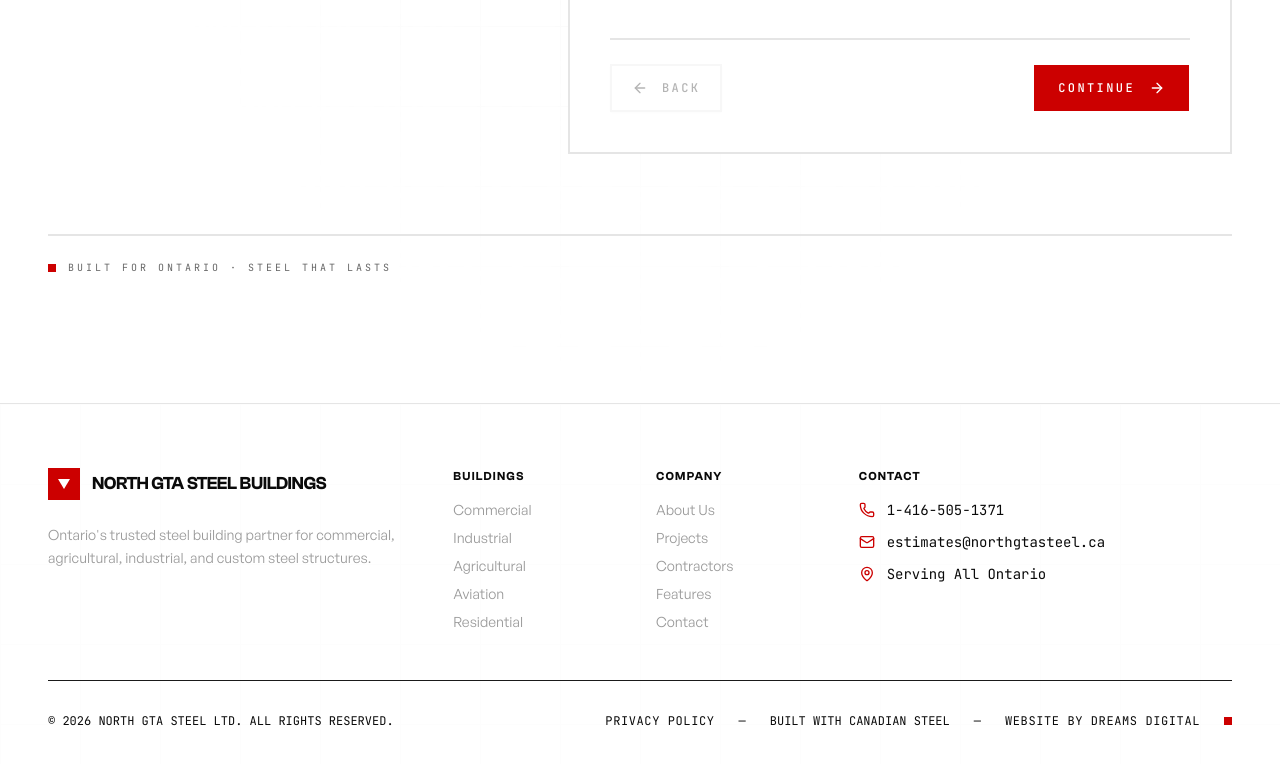
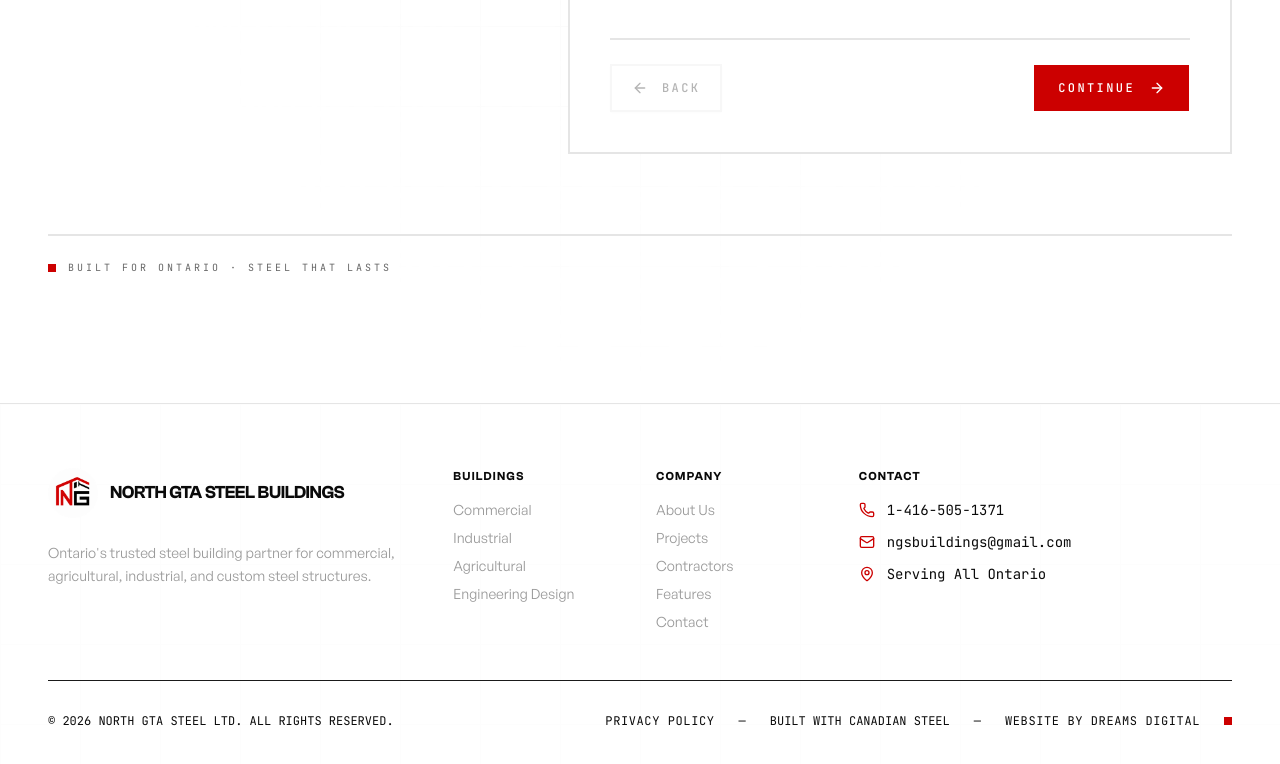
Before and after one commit to karouhifar/north-gta-steel-building, a Next.js app: page /contact in a window 1280 px wide. Shown: the part 838-1602 px from the top of the page. Built offline with nearby package versions, Linux system fonts and the light colour scheme; no server answers.

Commit message:
Refactor code structure for improved readability and maintainability

```diff
--- a/app/manifest.ts
+++ b/app/manifest.ts
@@ -12,14 +12,16 @@
     theme_color: "#cc0000",
     icons: [
       {
-        src: "/icon",
-        sizes: "64x64",
+        src: "/icon-192.png",
+        sizes: "192x192",
         type: "image/png",
+        purpose: "any",
       },
       {
-        src: "/apple-icon",
-        sizes: "180x180",
+        src: "/icon-512.png",
+        sizes: "512x512",
         type: "image/png",
+        purpose: "any",
       },
     ],
   };
--- a/app/privacy-policy/page.tsx
+++ b/app/privacy-policy/page.tsx
@@ -664,7 +664,7 @@
             >
               <div className="space-y-4">
                 <a
-                  href="mailto:estimates@northgtasteel.ca"
+                  href="mailto:ngsbuildings@gmail.com"
                   className="group flex items-start gap-5 border border-border bg-muted p-6 transition-colors hover:border-primary"
                 >
                   <Mail className="mt-1 size-6 shrink-0 text-primary" />
@@ -673,7 +673,7 @@
                       Email
                     </p>
                     <p className="font-clash text-lg font-semibold uppercase tracking-tight text-foreground transition-colors group-hover:text-primary">
-                      estimates@northgtasteel.ca
+                      ngsbuildings@gmail.com
                     </p>
                   </div>
                 </a>
--- a/components/layout/Footer.tsx
+++ b/components/layout/Footer.tsx
@@ -1,16 +1,18 @@
 "use client";
 
 import Link from "next/link";
+import Image from "next/image";
 import { Mail, MapPin, Phone } from "lucide-react";
 import { motion } from "motion/react";
+
 import { VENDOR_NAME, VENDOR_URL } from "@/lib/site";
+import LogoImg from "@/public/images/logo/markLogo.png";
 
 const buildingLinks = [
-  { label: "Commercial", href: "#commercial" },
-  { label: "Industrial", href: "#industrial" },
-  { label: "Agricultural", href: "#agricultural" },
-  { label: "Aviation", href: "#aviation" },
-  { label: "Residential", href: "#residential" },
+  { label: "Commercial", href: "/categories/commercial" },
+  { label: "Industrial", href: "/categories/industrial" },
+  { label: "Agricultural", href: "/categories/agricultural" },
+  { label: "Engineering Design", href: "/categories/engineering-design" },
 ];
 
 const companyLinks = [
@@ -28,7 +30,7 @@
   },
   {
     icon: Mail,
-    label: "estimates@northgtasteel.ca",
+    label: "ngsbuildings@gmail.com",
   },
   {
     icon: MapPin,
@@ -39,9 +41,15 @@
 function Logo() {
   return (
     <Link href="/" className="flex items-center gap-3">
-      <div className="flex h-8 w-8 items-center justify-center bg-steel-red">
-        <div className="h-0 w-0 rotate-180 border-x-[6px] border-b-[10px] border-x-transparent border-b-white" />
-      </div>
+      <Image
+        src={LogoImg}
+        alt="North GTA Steel Logo"
+        width={50}
+        height={50}
+        priority
+        sizes="100vw"
+        className="object-cover object-center opacity-100"
+      />
 
       <span className="font-clash text-lg font-semibold uppercase tracking-tight text-foreground">
         North GTA Steel Buildings
--- a/components/sections/ContactHero.tsx
+++ b/components/sections/ContactHero.tsx
@@ -15,8 +15,8 @@
   {
     icon: Mail,
     label: "Email",
-    value: "estimates@northgtasteel.ca",
-    href: "mailto:estimates@northgtasteel.ca",
+    value: "ngsbuildings@gmail.com",
+    href: "mailto:ngsbuildings@gmail.com",
     external: false,
   },
   {
--- a/lib/site.ts
+++ b/lib/site.ts
@@ -21,7 +21,7 @@
 // NAP — sourced from the live site (Footer / ContactHero), not invented.
 export const PHONE = "+14165051371";
 export const PHONE_DISPLAY = "(416) 505-1371";
-export const EMAIL = "estimates@northgtasteel.ca";
+export const EMAIL = "ngsbuildings@gmail.com";
 export const REGION = "ON";
 export const COUNTRY = "CA";
 
```
Also changed, not shown: public/images/logo/markLogo.png (added).
